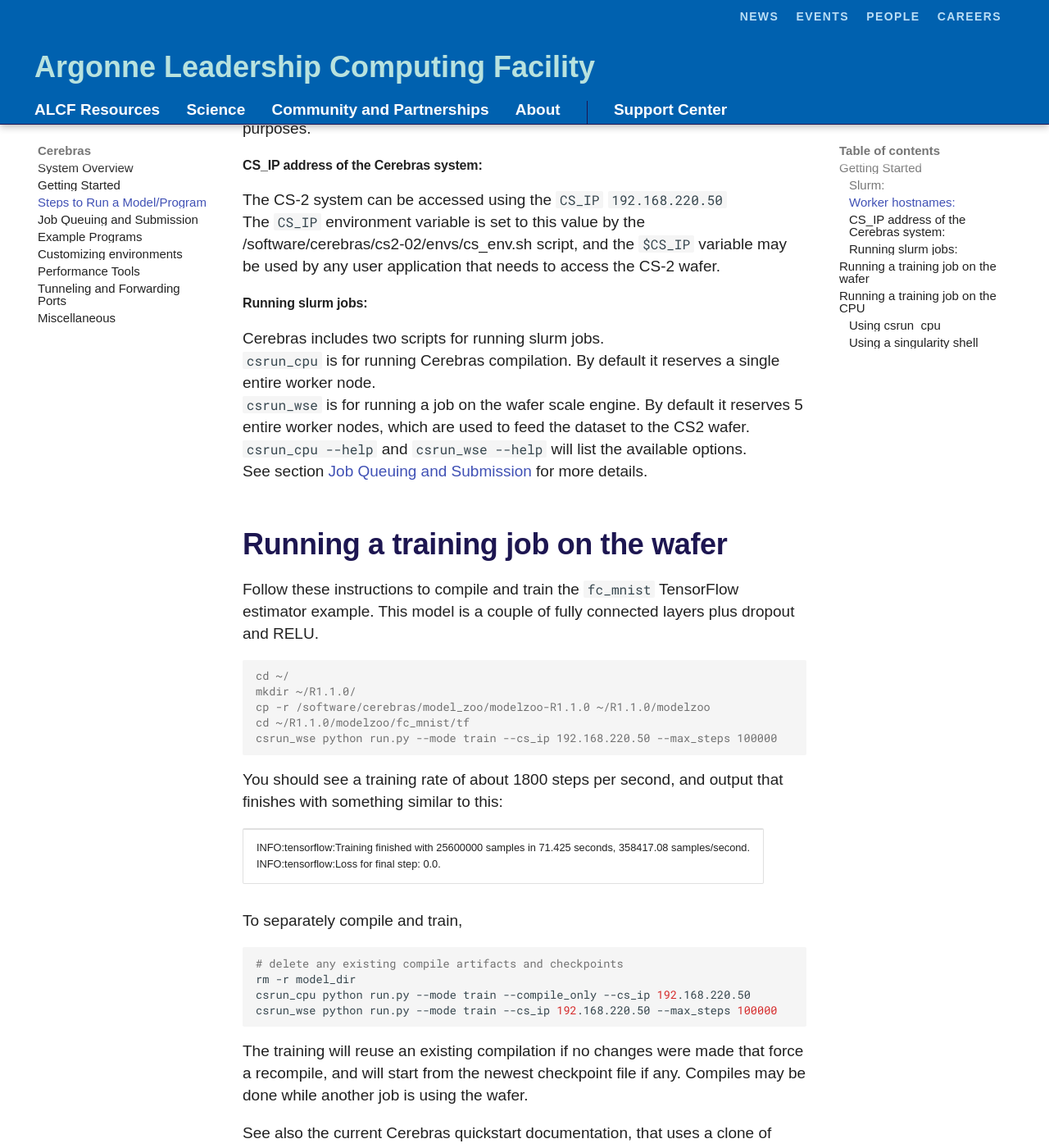
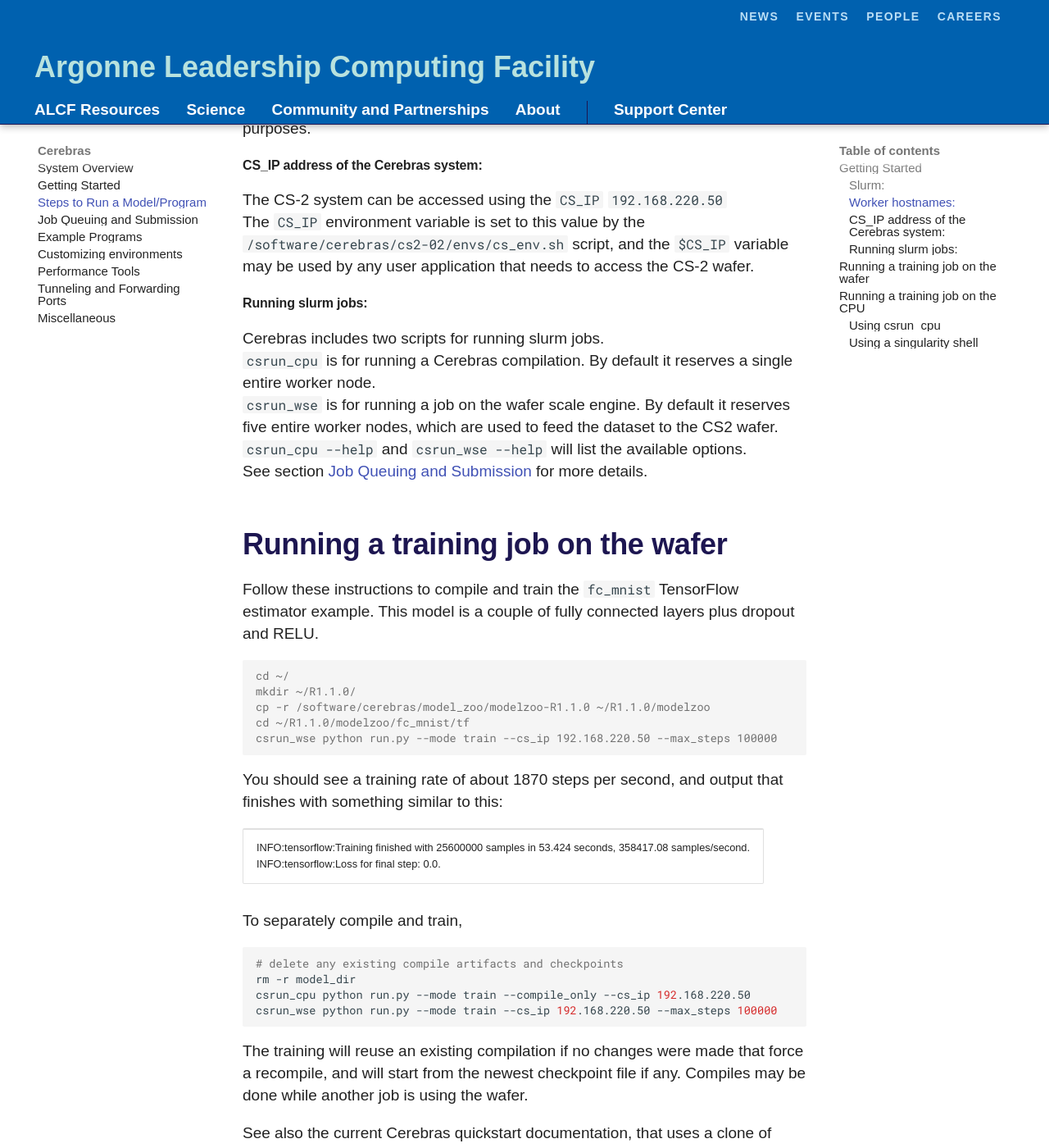
Before and after one commit to argonne-lcf/ai-testbed-userdocs, an MkDocs documentation site: the page built from docs/cerebras/Steps-to-run-a-model-or-program.md, in a window 1280 px wide and 1400 px high, scrolled down 697 px. Shown: the whole window at 82% size. Built offline with MkDocs 1.6.1 and Material for MkDocs 9.7.7, drawn with Linux system fonts in a browser that asks for light colours; some web fonts are replaced; comment, search, counter and statistics services are not loaded.

````diff
--- a/docs/cerebras/Steps-to-run-a-model-or-program.md
+++ b/docs/cerebras/Steps-to-run-a-model-or-program.md
@@ -32,13 +32,13 @@ You may occasionally need to log into a specific worker node for debugging purpo
 
 <!---The first CS-2 uses CS_IP 192.168.220.30<br>--->
 The CS-2 system can be accessed using the `CS_IP` `192.168.220.50`<br>
-The `CS_IP` environment variable is set to this value by the /software/cerebras/cs2-02/envs/cs_env.sh script, and the `$CS_IP` variable may be used by any user application that needs to access the CS-2 wafer.
+The `CS_IP` environment variable is set to this value by the `/software/cerebras/cs2-02/envs/cs_env.sh` script, and the `$CS_IP` variable may be used by any user application that needs to access the CS-2 wafer.
 
 #### Running slurm jobs:<br>
 
 Cerebras includes two scripts for running slurm jobs.<br>
-`csrun_cpu` is for running Cerebras compilation. By default it reserves a single entire worker node.<br>
-`csrun_wse` is for running a job on the wafer scale engine. By default it reserves 5 entire worker nodes, which are used to feed the dataset to the CS2 wafer.<br>
+`csrun_cpu` is for running a Cerebras compilation. By default it reserves a single entire worker node.<br>
+`csrun_wse` is for running a job on the wafer scale engine. By default it reserves five entire worker nodes, which are used to feed the dataset to the CS2 wafer.<br>
 ```csrun_cpu --help``` and ```csrun_wse --help``` will list the available options.<br>
 See section [Job Queuing and Submission](Job-Queuing-and-Submission.md) for more details.
 
@@ -54,13 +54,13 @@ cd ~/R1.1.0/modelzoo/fc_mnist/tf
 csrun_wse python run.py --mode train --cs_ip 192.168.220.50 --max_steps 100000
 ```
 
-You should see a training rate of about 1800 steps per second, and output that finishes with something similar to this:
+You should see a training rate of about 1870 steps per second, and output that finishes with something similar to this:
 
 <table>
 <tbody>
 <tr class="odd">
 <td>
-INFO:tensorflow:Training finished with 25600000 samples in 71.425 seconds, 358417.08 samples/second.<br />
+INFO:tensorflow:Training finished with 25600000 samples in 53.424 seconds, 358417.08 samples/second.<br />
 INFO:tensorflow:Loss for final step: 0.0.</strong></td>
 </td>
 </tr>
````
